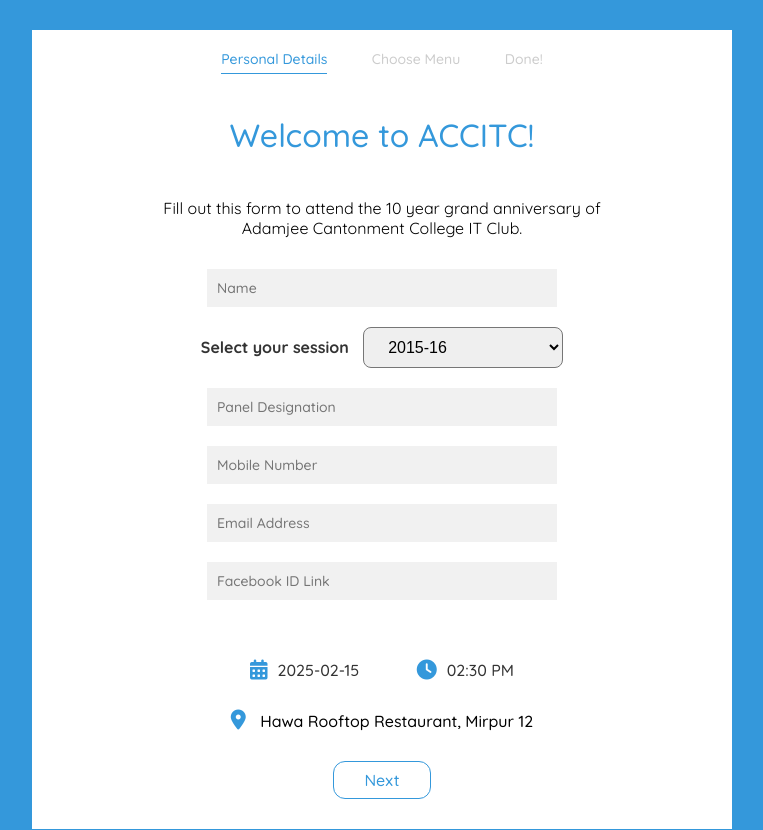
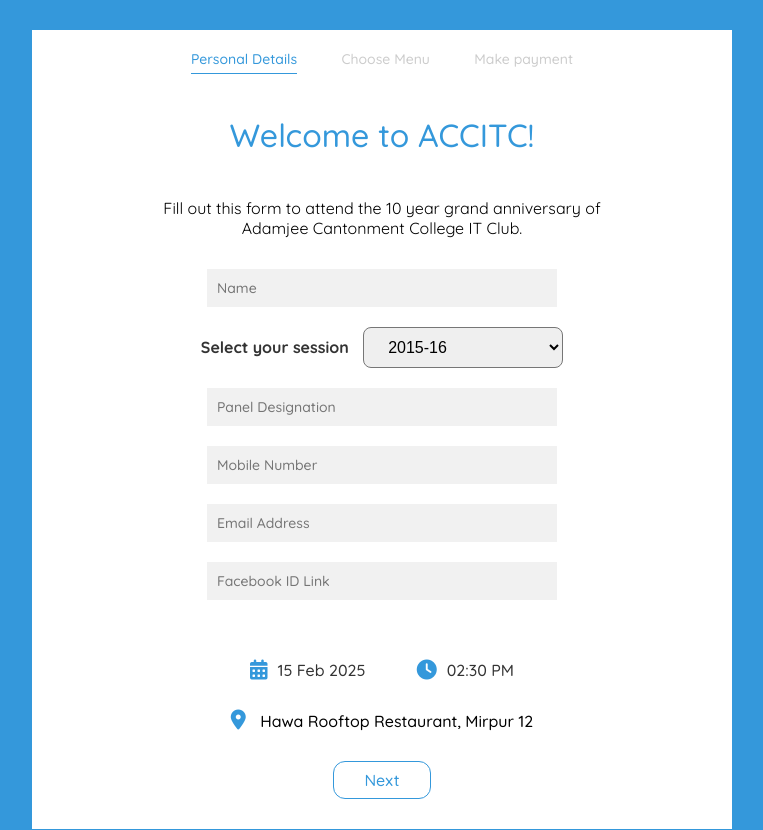
Before and after one commit to Sakib-TheLastCosmos/accitc-anniversary-form-2025, a website built with webpack: page src/index.html in a window 1280 px wide. Shown: the whole page, without its empty margins (258-1021 px from the left). Built offline with nearby package versions, Linux system fonts and the light colour scheme; some packages are replaced by stand-ins of ours; no server answers.

Commit message:
Fixed some HTML

```diff
--- a/src/index.html
+++ b/src/index.html
@@ -24,7 +24,7 @@
           <ul class="steps">
             <li class="is-active">Personal Details</li>
             <li>Choose Menu</li>
-            <li>Done!</li>
+            <li>Make payment</li>
           </ul>
           <form class="form-wrapper">
             <fieldset class="section is-active" style="display: flex; flex-direction: column; align-items: center;">
@@ -62,7 +62,7 @@
 
             <div class="event-details">
                 <div class="date">
-                    <i class="fas fa-calendar-alt"></i> <span>2025-02-15</span>
+                    <i class="fas fa-calendar-alt"></i> <span>15 Feb 2025</span>
                 </div>
                 <div class="time">
                     <i class="fas fa-clock"></i> <span>02:30 PM</span>
```
Also changed, not shown: dist/index.html.
